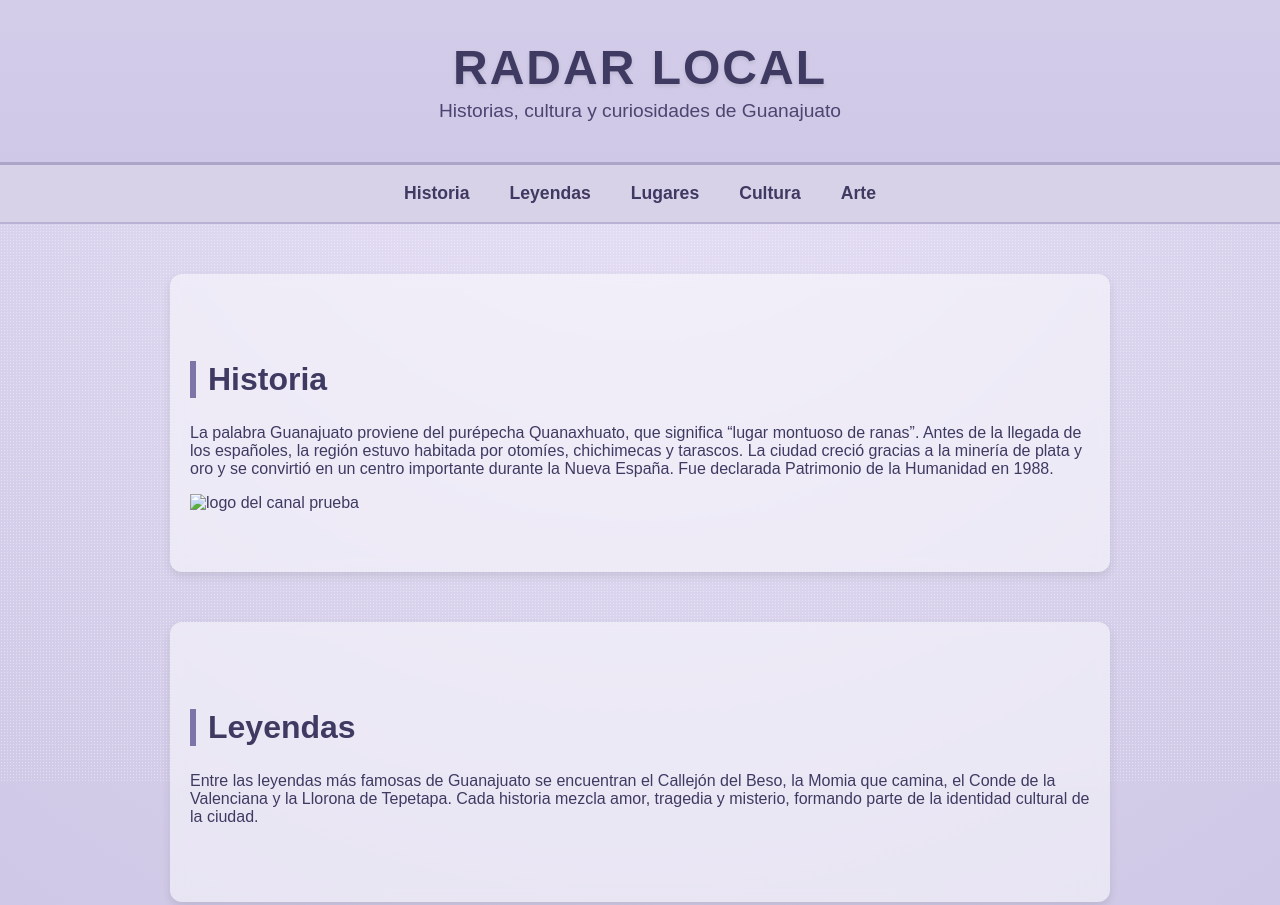
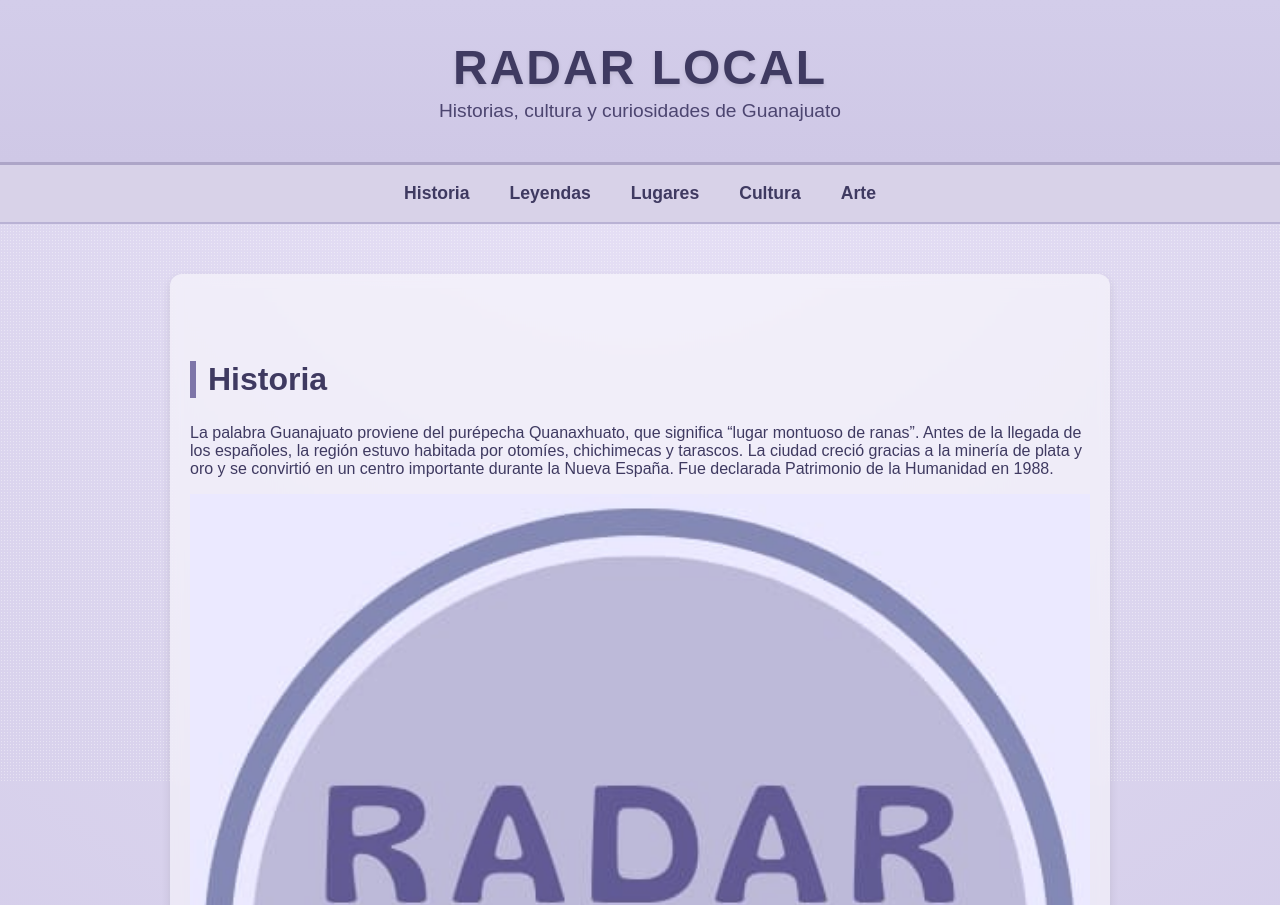
Before and after one commit to paohp8-ops/radar-local, a plain HTML site: page index.html in a window 1280 px wide. Shown: the top 905 px of the page. Drawn offline with Linux system fonts and the light colour scheme.

Commit message:
Update index.html

```diff
--- a/index.html
+++ b/index.html
@@ -161,7 +161,7 @@
   <section id="historia" class="section">
     <h2>Historia</h2>
     <p>La palabra Guanajuato proviene del purépecha Quanaxhuato, que significa “lugar montuoso de ranas”. Antes de la llegada de los españoles, la región estuvo habitada por otomíes, chichimecas y tarascos. La ciudad creció gracias a la minería de plata y oro y se convirtió en un centro importante durante la Nueva España. Fue declarada Patrimonio de la Humanidad en 1988.</p>
-   <img src="logo.png"  width="100%" alt="logo del canal prueba">
+   <img src="logo.png.jpg" width="100%" alt="logo del canal prueba">
   </section>
 
   <section id="leyendas" class="section">
```
